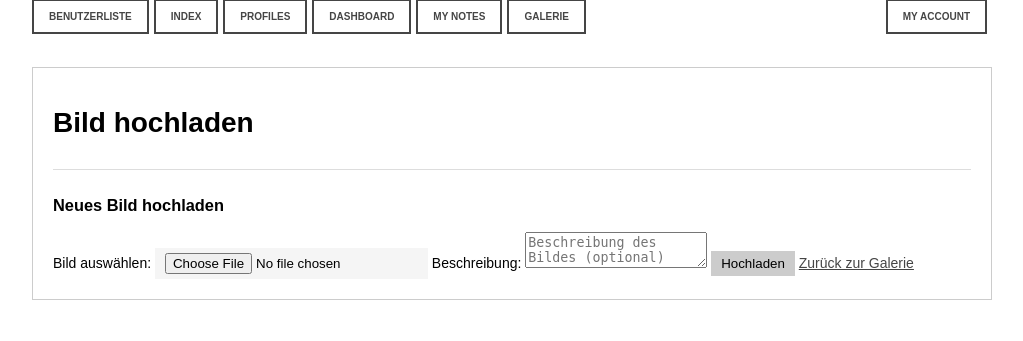
After one commit to leonw1112/Huge-Framework-Practice, a PHP site: the page made by application/view/gallery/upload.php in a window 1280 px wide. The commit adds this page. Shown: the part 459-800 px from the top of the page, without its empty margins (128-1151 px from the left). Run offline with PHP 8.4, Linux system fonts and the light colour scheme; the template is opened without the code that fills it, so the values that code supplies are empty.

Commit message:
Implement gallery functionality: add GalleryController and GalleryModel, create gallery views for image display and upload. Upload and download not implemented yet

```diff
--- a/application/view/_templates/header.php
+++ b/application/view/_templates/header.php
@@ -46,6 +46,11 @@
                         echo ' class="active" ';
                     } ?>>
                     <a href="<?php echo Config::get('URL'); ?>note/index">My Notes</a>
+                </li>
+                <li <?php if (View::checkForActiveController($filename, "gallery")) {
+                        echo ' class="active" ';
+                    } ?>>
+                    <a href="<?php echo Config::get('URL'); ?>gallery/index">Galerie</a>
                 </li>
             <?php } else { ?>
                 <!-- for not logged in users -->
--- /dev/null
+++ b/application/view/gallery/upload.php
@@ -0,0 +1,21 @@
+<div class="container">
+    <h1>Bild hochladen</h1>
+    <div class="box">
+
+        <!-- echo out the system feedback (error and success messages) -->
+        <?php $this->renderFeedbackMessages(); ?>
+
+        <h3>Neues Bild hochladen</h3>
+        <form method="post" action="<?php echo Config::get('URL');?>gallery/upload" enctype="multipart/form-data">
+            <label>Bild auswählen: </label>
+            <input type="file" name="image" accept="image/*" required />
+
+            <label>Beschreibung: </label>
+            <textarea name="description" placeholder="Beschreibung des Bildes (optional)"></textarea>
+
+            <input type="submit" value="Hochladen" autocomplete="off" />
+            <a href="<?php echo Config::get('URL');?>gallery/index">Zurück zur Galerie</a>
+        </form>
+
+    </div>
+</div>
```
Also changed, not shown: application/controller/GalleryController.php (added, +34 -0 lines), application/model/GalleryModel.php (added, +52 -0 lines), application/view/gallery/index.php (added, +20 -0 lines).
